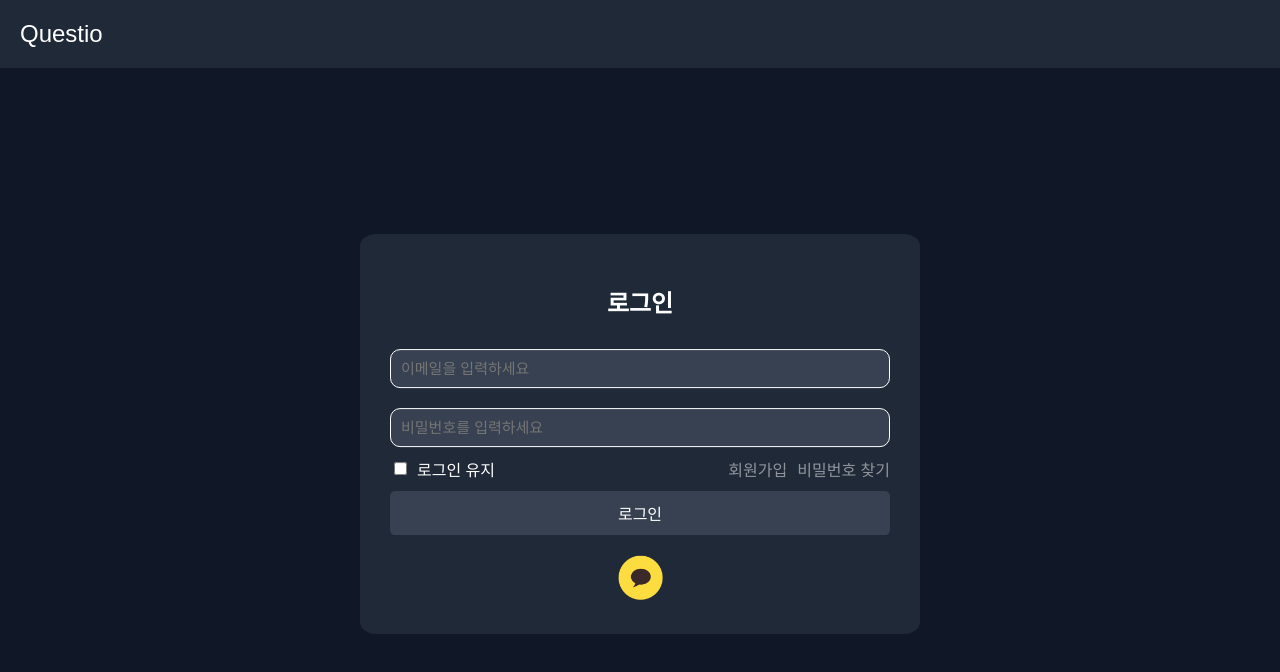
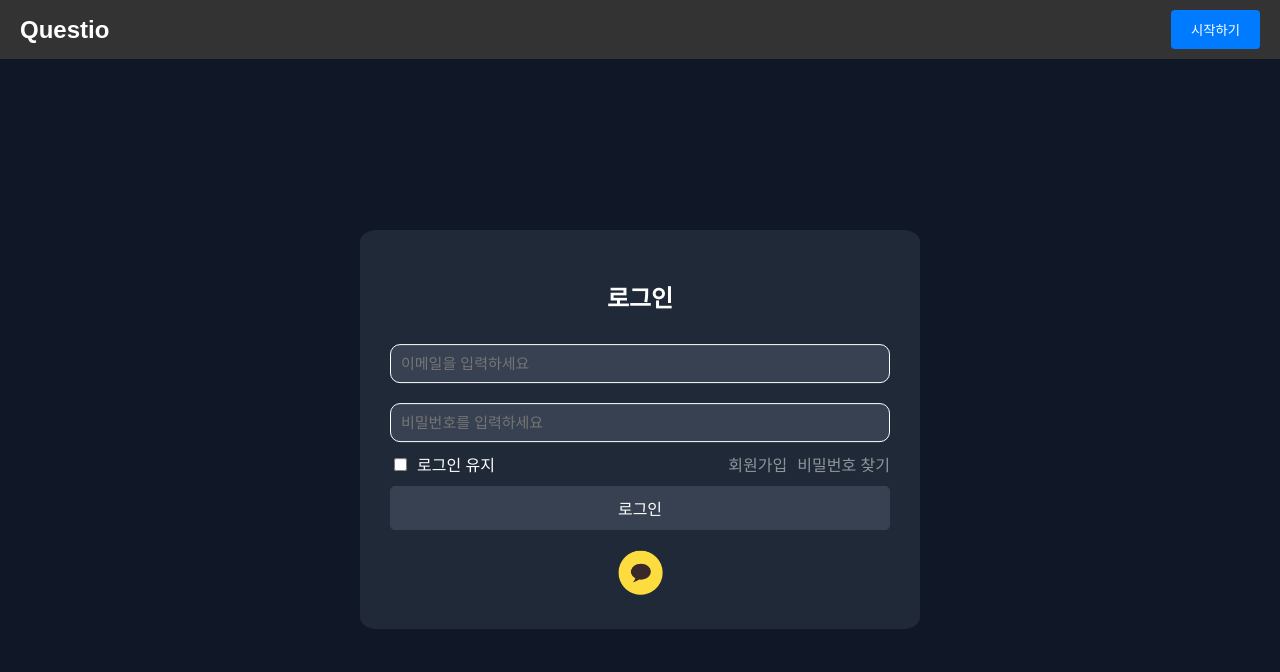
Before and after one commit to Team-Questio/Front, a React (Create React App) app: page /login in a window 1280 px wide. Shown: the top 672 px of the page. Built offline with nearby package versions, Linux system fonts and the light colour scheme.

Commit message:
[fix] 자동 로그인 로직, 헤더 수정

```diff
--- a/src/components/auth/Login.tsx
+++ b/src/components/auth/Login.tsx
@@ -1,4 +1,4 @@
-import React, { useState } from "react";
+import React, { useEffect, useState } from "react";
 import Header from "../shared/Header";
 import { useNavigate } from "react-router-dom";
 import "../../styles/style.css";
@@ -6,6 +6,7 @@ import KakaoLogin from "../shared/KakaoLogin";
 import api from "../../utils/api";
 import { toast } from "react-toastify";
 import "react-toastify/dist/ReactToastify.css";
+import { jwtDecode } from "jwt-decode"; // JWT 디코딩을 위해 추가
 
 interface InputFieldProps {
   type: string;
@@ -53,7 +54,6 @@ const LoginBox: React.FC = () => {
         const refreshToken = response.data.refreshToken;
         localStorage.setItem("token", token); // 토큰을 localStorage에 저장
         localStorage.setItem("refreshToken", refreshToken); // 토큰을 localStorage에 저장
-        // toast 메시지와 navigate 호출을 조금 지연시켜 useAuth가 상태를 업데이트할 시간을 줍니다.
         setTimeout(() => {
           toast.success("로그인 성공!");
           navigate("/portfolio-upload-text");
@@ -73,6 +73,27 @@ const LoginBox: React.FC = () => {
       setLoading(false);
     }
   };
+
+  useEffect(() => {
+    // 컴포넌트 마운트 시 토큰 유효성 검사
+    const token = localStorage.getItem("token");
+    if (token) {
+      try {
+        const decodedToken = jwtDecode(token) as { exp: number };
+        const currentTime = Date.now() / 1000;
+
+        if (decodedToken.exp > currentTime) {
+          // 토큰이 유효하면 자동으로 페이지 이동
+          api.defaults.headers.common["Authorization"] = `Bearer ${token}`;
+          navigate("/portfolio-upload-text"); // 이미 로그인된 경우 대시보드로 이동
+        }
+      } catch (error) {
+        console.error("토큰 디코딩 중 오류 발생:", error);
+        localStorage.removeItem("token"); // 유효하지 않은 토큰 제거
+        localStorage.removeItem("refreshToken");
+      }
+    }
+  }, [navigate]);
 
   const handleFindPWButtonClick = () => {
     navigate("/find-password");
--- a/src/components/shared/Header.tsx
+++ b/src/components/shared/Header.tsx
@@ -1,22 +1,105 @@
-import React from "react";
+import React, { useState } from "react";
+import { useNavigate } from "react-router-dom";
+import styled from "styled-components";
+import { FaUserCircle } from "react-icons/fa"; // 사용자 이모티콘
+import useAuth from "../../utils/useAuth"; // 로그인 상태 확인을 위한 커스텀 훅
 
-import { useNavigate } from "react-router-dom";
+const HeaderContainer = styled.header`
+  display: flex;
+  justify-content: space-between;
+  align-items: center;
+  padding: 10px 20px;
+  background-color: #333;
+  color: white;
+`;
 
-interface HeaderProps {}
+const Logo = styled.div`
+  font-size: 24px;
+  font-weight: bold;
+  cursor: pointer;
+`;
 
-const Header: React.FC<HeaderProps> = () => {
+const Button = styled.button`
+  background-color: #007bff;
+  color: white;
+  border: none;
+  padding: 10px 20px;
+  border-radius: 4px;
+  cursor: pointer;
+
+  &:hover {
+    background-color: #0056b3;
+  }
+`;
+
+const UserIcon = styled.div`
+  position: relative;
+  cursor: pointer;
+`;
+
+const DropdownMenu = styled.div<{ show: boolean }>`
+  display: ${({ show }) => (show ? "block" : "none")};
+  position: absolute;
+  top: 100%;
+  right: 0;
+  background-color: white;
+  color: black;
+  border: 1px solid #ccc;
+  border-radius: 4px;
+  min-width: 150px;
+  z-index: 1000;
+`;
+
+const DropdownItem = styled.div`
+  padding: 10px 20px;
+  cursor: pointer;
+
+  &:hover {
+    background-color: #f0f0f0;
+  }
+`;
+
+const Header: React.FC = () => {
   const navigate = useNavigate();
+  const { isAuthenticated, logout } = useAuth(); // 로그인 상태와 로그아웃 함수 가져오기
+  const [dropdownVisible, setDropdownVisible] = useState(false);
 
-  const handleButtonClick = () => {
+  const handleLogoClick = () => {
     navigate("/");
   };
 
+  const handleButtonClick = () => {
+    navigate("/login");
+  };
+
+  const toggleDropdown = () => {
+    setDropdownVisible(!dropdownVisible);
+  };
+
+  const handleLogout = () => {
+    logout();
+    setDropdownVisible(false);
+    navigate("/login");
+  };
+
   return (
-    <header className="header">
-      <div className="logo" onClick={handleButtonClick}>
-        Questio
-      </div>
-    </header>
+    <HeaderContainer>
+      <Logo onClick={handleLogoClick}>Questio</Logo>
+
+      {isAuthenticated ? (
+        <UserIcon onClick={toggleDropdown}>
+          <FaUserCircle size={30} />
+          <DropdownMenu show={dropdownVisible}>
+            <DropdownItem onClick={() => navigate("/profile")}>
+              나의 정보
+            </DropdownItem>
+            <DropdownItem onClick={handleLogout}>로그아웃</DropdownItem>
+          </DropdownMenu>
+        </UserIcon>
+      ) : (
+        <Button onClick={handleButtonClick}>시작하기</Button>
+      )}
+    </HeaderContainer>
   );
 };
 
--- a/src/utils/useAuth.ts
+++ b/src/utils/useAuth.ts
@@ -1,35 +1,59 @@
 import { useEffect, useState } from "react";
 import { useNavigate } from "react-router-dom";
+import { jwtDecode } from "jwt-decode";
 import api from "./api"; // axios 인스턴스
-import { jwtDecode } from "jwt-decode"; // jwt-decode 임포트
 
 const useAuth = () => {
   const [isAuthenticated, setIsAuthenticated] = useState(false);
-  const [isLoading, setIsLoading] = useState(true); // 로딩 상태 추가
+  const [isLoading, setIsLoading] = useState(true);
   const navigate = useNavigate();
 
   useEffect(() => {
-    const token = localStorage.getItem("token");
+    const token = localStorage.getItem("accessToken");
     if (token) {
       try {
         const decodedToken = jwtDecode(token) as { exp: number };
         const currentTime = Date.now() / 1000;
+
         if (decodedToken.exp > currentTime) {
-          setIsAuthenticated(true); // 토큰이 유효하다면 로그인 상태 유지
-          api.defaults.headers.common["Authorization"] = `Bearer ${token}`; // axios에 토큰 추가
+          setIsAuthenticated(true);
+          api.defaults.headers.common["Authorization"] = `Bearer ${token}`;
         } else {
-          localStorage.removeItem("token"); // 만료된 토큰 제거
+          // 토큰이 만료된 경우, refreshToken으로 새 accessToken을 요청
+          const refreshToken = localStorage.getItem("refreshToken");
+          if (refreshToken) {
+            api
+              .post("/auth/refresh", { token: refreshToken })
+              .then((response) => {
+                localStorage.setItem("accessToken", response.data.accessToken);
+                api.defaults.headers.common[
+                  "Authorization"
+                ] = `Bearer ${response.data.accessToken}`;
+                setIsAuthenticated(true);
+              })
+              .catch(() => {
+                localStorage.removeItem("accessToken");
+                localStorage.removeItem("refreshToken");
+                navigate("/login");
+              });
+          } else {
+            navigate("/login");
+          }
         }
       } catch (error) {
         console.error("토큰 디코딩 중 오류 발생:", error);
-        localStorage.removeItem("token"); // 오류 발생 시 토큰 제거
+        localStorage.removeItem("accessToken");
+        localStorage.removeItem("refreshToken");
+        navigate("/login");
       }
+    } else {
+      navigate("/login");
     }
-    setIsLoading(false); // 로딩 완료
-  }, []);
+    setIsLoading(false);
+  }, [navigate]);
 
   const logout = () => {
-    localStorage.removeItem("token");
+    localStorage.removeItem("accessToken");
     localStorage.removeItem("refreshToken");
     setIsAuthenticated(false);
     navigate("/login");
```
